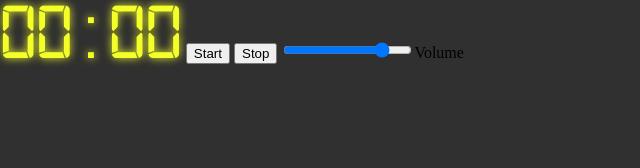
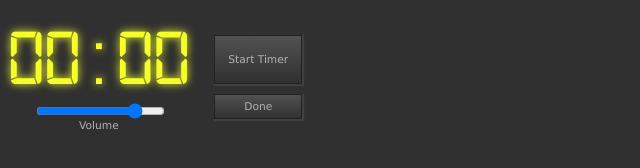
Before and after one commit to rodelrod/pomodoro-js, a website built with webpack: page public/index.html in a window 1280 px wide. Shown: the whole page, without its empty margins (0-640 px from the left). Built offline with nearby package versions, Linux system fonts and the light colour scheme.

Commit message:
Make it pretty

```diff
--- a/app/main.js
+++ b/app/main.js
@@ -1,7 +1,7 @@
 utils = require('./utils');
 
-var startBtn = document.getElementById("start-button");
-var stopBtn = document.getElementById("stop-button");
+var toggleBtn = document.getElementById("toggle-timer-button");
+var doneBtn = document.getElementById("done-button");
 var minutesDisplay = document.getElementById("minutes");
 var secondsDisplay = document.getElementById("seconds");
 var alarmSound = document.getElementById("alarm-sound");
@@ -15,7 +15,7 @@ var checkIntervalId = null;
 
 window.onload = function () {
     resetTimer(pomodoroDuration);
-}
+};
 
 function resetTimer(pomodoroDuration) {
     minutesDisplay.textContent = utils.pad(pomodoroDuration);
@@ -28,14 +28,18 @@ function updateDisplay(timeLeft) {
     secondsDisplay.textContent = utils.pad(utils.remainingSeconds(timeLeft));
 }
 
-startBtn.onclick = function(event) {
+toggleBtn.onclick = function(event) {
     // checking time every 500 ms will lead to jumpy updates but keeps
     // CPU usage down. Fell free to lower this to 100 ms or whatever.
     var poll_interval = 500
     if (startTime != 0) {
+        toggleBtn.textContent = "Start timer";
       // Pomodoro already in action
-      return null;
+      clearInterval(checkIntervalId);
+      resetTimer(pomodoroDuration);
     } else {
+        // Pomodoro wasn't started yet
+        toggleBtn.textContent = "Stop timer";
         tickingSound.volume = volumeRange.value;
         tickingSound.play();
         utils.fadeOut(tickingSound, volumeRange.value);
@@ -52,19 +56,20 @@ startBtn.onclick = function(event) {
                 if (timeLeft == 0) {
                     alarmSound.play();
                     clearInterval(checkIntervalId);
-                };
+                }
             },
             500
         );
     }
 };
 
-stopBtn.onclick = function(event) {
+doneBtn.onclick = function(event) {
   if (startTime == 0) {
     // Pomodoro wasn't started yet
     return null;
   } else {
+    // Pomodoro already in action
     clearInterval(checkIntervalId);
-    resetTimer(pomodoroDuration)
+    resetTimer(pomodoroDuration);
   }
 };
--- a/public/css/main.css
+++ b/public/css/main.css
@@ -6,18 +6,28 @@
 body {
   background-color: hsla(0, 0%, 19%, 1.0);
   margin: 0;
+  font-family: "Verdana", sans-serif;
+  font-size: 8pt;
+  color: hsl(0,0%,70%);
 }
 
 .column {
   display: inline-block;
+  vertical-align: top;
 }
 
-.countercol {
-  padding: 8;
+.counter-col {
+  padding: 8px 8px;
+  position: relative;
+  /*top: -20px;*/
+}
+
+.timer-col {
+  padding: 30px 8px;
 }
 
 .counter {
-  font-family: 'Digital7';
+  font-family: "Digital7", monospace;
   font-size: 60pt;
   /* The Digital7 font doesn't seem to have the right
    * metadata or whatever so we need to set the div
@@ -27,3 +37,52 @@ body {
   color: hsla(63,100%,58%,1);
   text-shadow: 0 0 8px hsla(63,100%,58%,1);
 }
+
+.volume {
+  width: 129px;
+  margin: 10px auto 3px auto;
+  text-align: center;
+}
+
+.button {
+  font-family: "Verdana", sans-serif;
+  font-size: inherit;
+  color: inherit;
+  /*
+   * hsla(
+   *   hue degree: red 0, green 120, blue 240
+   *   saturation percentage
+   *   lightness percentage
+   *   alpha 0-1
+   * )
+   */
+  text-shadow: hsl(0,0%,5%);
+  box-shadow: 1px 1px 1px 1px hsl(0,0%,25%);
+  border: 1px solid hsl(0,0%,13%);
+  background: hsl(0,0%,19%);
+  background: linear-gradient(top,  hsl(0,0%,32%),  hsl(0,0%,19%));
+  background: -ms-linear-gradient(top,  hsl(0,0%,32%),  hsl(0,0%,19%));
+  background: -webkit-linear-gradient(top, hsl(0,0%,32%),  hsl(0,0%,19%));
+  background: -moz-linear-gradient(top,  hsl(0,0%,32%),  hsl(0,0%,19%));
+}
+
+.button:hover {
+  color: hsl(0,0%,70%);
+  background: hsl(0,0%,32%);
+  background: linear-gradient(top,  hsl(0,0%,19%),  hsl(0,0%,32%));
+  background: -ms-linear-gradient(top,  hsl(0,0%,19%),  hsl(0,0%,32%));
+  background: -webkit-linear-gradient(top,  hsl(0,0%,19%),  hsl(0,0%,32%));
+  background: -moz-linear-gradient(top,  hsl(0,0%,19%),  hsl(0,0%,32%));
+}
+
+#toggle-timer-button {
+  padding: 17px 12px;
+  margin: 5px;
+  width: 88px;
+}
+
+#done-button {
+  padding: 5px 12px;
+    margin: 5px;
+  width: 88px;
+}
--- a/public/index.html
+++ b/public/index.html
@@ -1,25 +1,31 @@
-<!DOCTYPE HTML>
+<!DOCTYPE html>
 <html lang="en">
 <head>
   <meta charset="UTF-8">
   <title>Pomodoro Timer</title>
+  <link href="css/reset.css" rel="stylesheet" />
   <link href="css/main.css" rel="stylesheet" />
 </head>
 <body>
   <audio id="alarm-sound" src="assets/alarm.mp3" preload="auto"></audio>
   <audio id="ticking-sound" src="assets/ticking.mp3" preload="auto"></audio>
-  <div class="column countercol">
-    <div class="counter">
-      <span id="minutes">00</span>:<span id="seconds">00</span>
+  <div class="row">
+    <div class="column counter-col">
+      <div class="counter">
+        <span id="minutes">00</span>:<span id="seconds">00</span>
+      </div><br>
+      <div class="volume">
+        <input id="volume-range" type="range" min="0" max="1" value="0.8" step="0.05"/><br>
+        <span id="volume-title">Volume</span>
+      </div>
+    </div>
+    <div class="column timer-col">
+      <div class="timer-control">
+        <button class="button" id="toggle-timer-button">Start Timer</button><br>
+        <button class="button" id="done-button">Done</button>
+      </div>
     </div>
   </div>
-  <div class="column">
-    <div class="timer-control">
-      <button id="start-button">Start</button>
-      <button id="stop-button">Stop</button>
-    </div>
-  </div>
-  <input id="volume-range" type="range" min="0" max="1" value="0.8" step="0.05"></input><span>Volume</span>
   <script type="text/javascript" src="bundle.js"></script>
 </body>
 </html>
```
